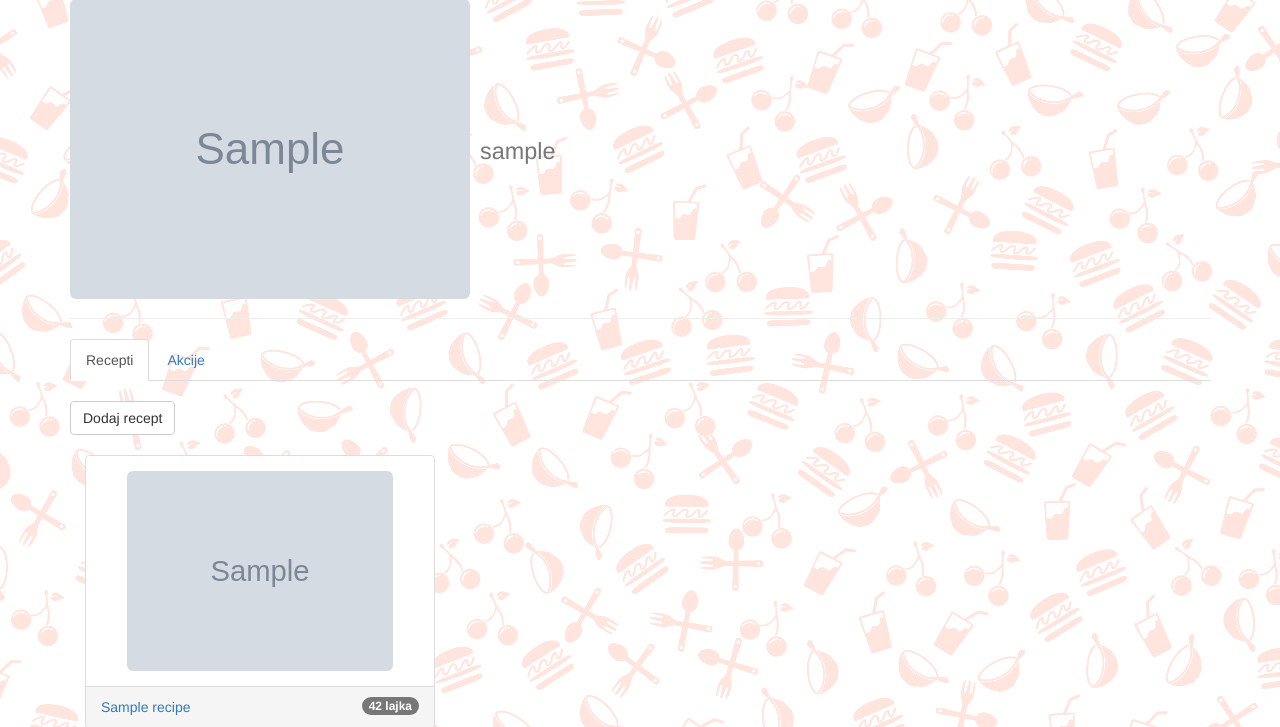
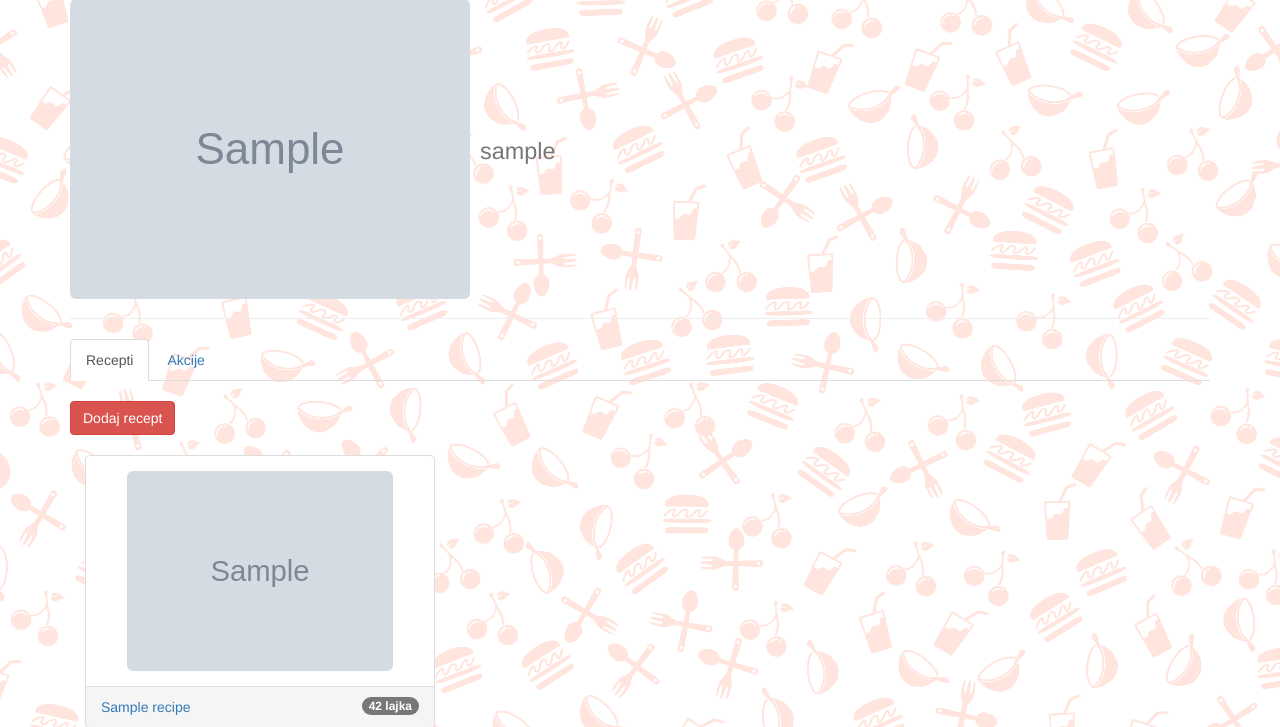
Before and after one commit to MislavMandaric/abs-int, a Django app: a page that uses app/templates/base.html in a window 1280 px wide. Shown: the part 101-828 px from the top of the page. Run offline with Django 3.2, Linux system fonts and the light colour scheme; a user stored in the database is signed in; tables that the repository leaves empty hold one stand-in row (values such as "Sample post"); grey boxes marked "Sample" are stand-in pictures; some libraries are stand-ins or nearby versions.

Commit message:
desing i favicon

```diff
--- a/app/templates/base.html
+++ b/app/templates/base.html
@@ -5,12 +5,13 @@
     <meta charset="utf-8">
     <meta http-equiv="X-UA-Compatible" content="IE=edge">
     <meta name="viewport" content="width=device-width, initial-scale=1">
-	<title>App | {% block page_title %}{% endblock %}</title>
+	<title>StudentChef | {% block page_title %}{% endblock %}</title>
   <link rel="stylesheet" type="text/css" href="{% static 'css/bootstrap-wysihtml5-0.0.2.css' %}"></link>
 	<link href="//netdna.bootstrapcdn.com/bootstrap/3.1.1/css/bootstrap.min.css" rel="stylesheet">
     <link href="{% static 'css/app_style.css' %}" rel="stylesheet">
     <link href="{% static 'css/selectize.bootstrap3.css' %}" rel="stylesheet">
     <script src="https://ajax.googleapis.com/ajax/libs/jquery/2.1.0/jquery.min.js"></script>
+    <link href="{% static 'images/favicon.png' %}" rel="icon" type="image/x-icon" />
 </head>
 <body>
 	<!-- Fixed navbar -->
--- a/app/templates/discount_create.html
+++ b/app/templates/discount_create.html
@@ -11,7 +11,7 @@
 					<form method="POST" class="form" role="form" >
 		    	{% csrf_token %}
 		        {{ form.as_p }}
-        	<button type="submit" class="btn btn-default pull-right">Spremi</button>
+        	<button type="submit" class="btn btn-danger pull-right">Spremi</button>
     			</form>
     		</div>
     		</div>
--- a/app/templates/profile.html
+++ b/app/templates/profile.html
@@ -17,7 +17,7 @@
     <div class="tab-content">
         <div class="tab-pane fade in active" id="recepti">
         	<br>
-        	<a href="{% url 'recipe_create' %}" class="btn btn-default">Dodaj recept</a>
+        	<a href="{% url 'recipe_create' %}" class="btn btn-danger">Dodaj recept</a>
         	<br><br>
         	{% if users_recipes %}
 	        	{% for recipe in users_recipes %}
@@ -50,7 +50,7 @@
         </div>
         <div class="tab-pane fade" id="akcije">
         	<br>
-        	<a href="{% url 'discount_create' %}" class="btn btn-default">Dodaj akciju</a>
+        	<a href="{% url 'discount_create' %}" class="btn btn-danger">Dodaj akciju</a>
         	<br><br>
         	<table class="table table-hover">
 					<tbody>
--- a/app/templates/recipe_create.html
+++ b/app/templates/recipe_create.html
@@ -11,7 +11,7 @@
           <form method="POST" class="form-horizontal" role="form" enctype="multipart/form-data">
           	{% csrf_token %}
               {{ form.as_p }}
-              <button type="submit" class="btn btn-default pull-right">Spremi</button>
+              <button type="submit" class="btn cl btn-danger pull-right">Spremi</button>
           </form>
 			</div>
 		</div>
--- a/app/templates/recipe_search.html
+++ b/app/templates/recipe_search.html
@@ -14,7 +14,7 @@
 			</div>
 			<div class="col-md-2">
 				<br>
-				<button type="submit" class="btn btn-default btn-lg"><span class="glyphicon glyphicon-search"></button>
+				<button type="submit" class="btn btn-warning btn-lg"><span class="glyphicon glyphicon-search"></button>
 			</div>
 			</form>
 			</div>
```
Also changed, not shown: static/css/app_style.css (line endings or trailing spaces), static/images/favicon.png (added).
